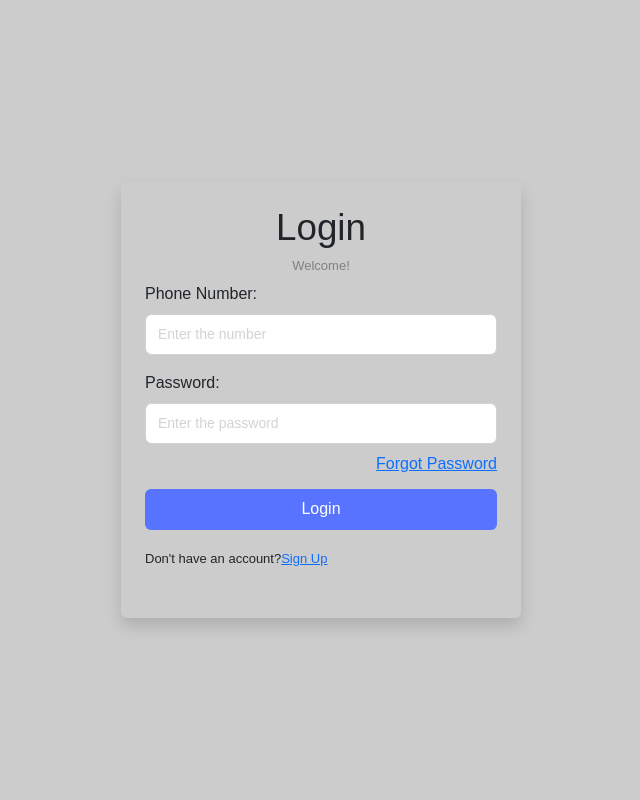
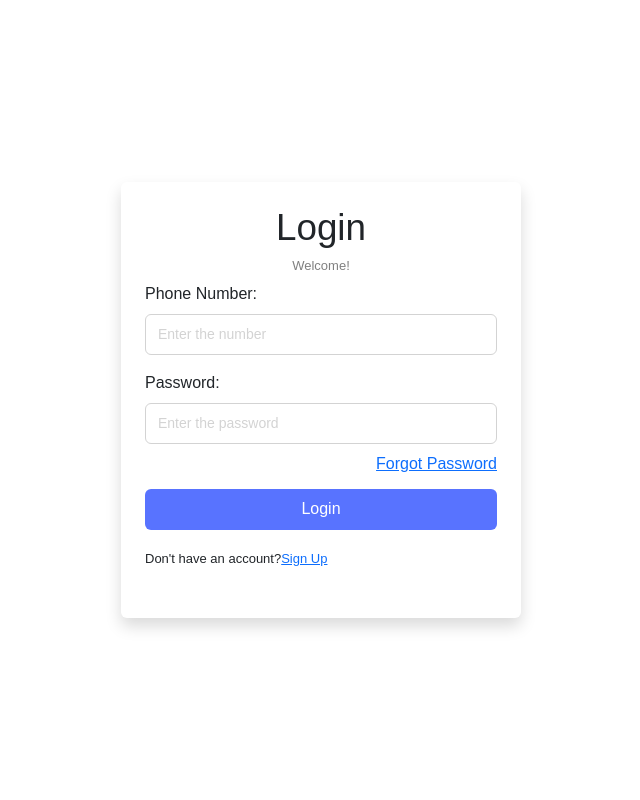
Before and after one commit to SheruMahedihasan/webchat_app, a PHP site: page /php-chat-app/auth/index.php in a window 1280 px wide. Shown: the whole page, without its empty margins (319-959 px from the left). Run offline with PHP 8.4, Linux system fonts and the light colour scheme.

Commit message:
database

```diff
--- a/assets/css/style.css
+++ b/assets/css/style.css
@@ -3,6 +3,7 @@ body{
     font-family: 'Inter', sans-serif;
     width: 100%;
     height: 100%;
+    background-color: #ffffff !important;
 }
 
 .w-400{
```
Also changed, not shown: 1 other file.
